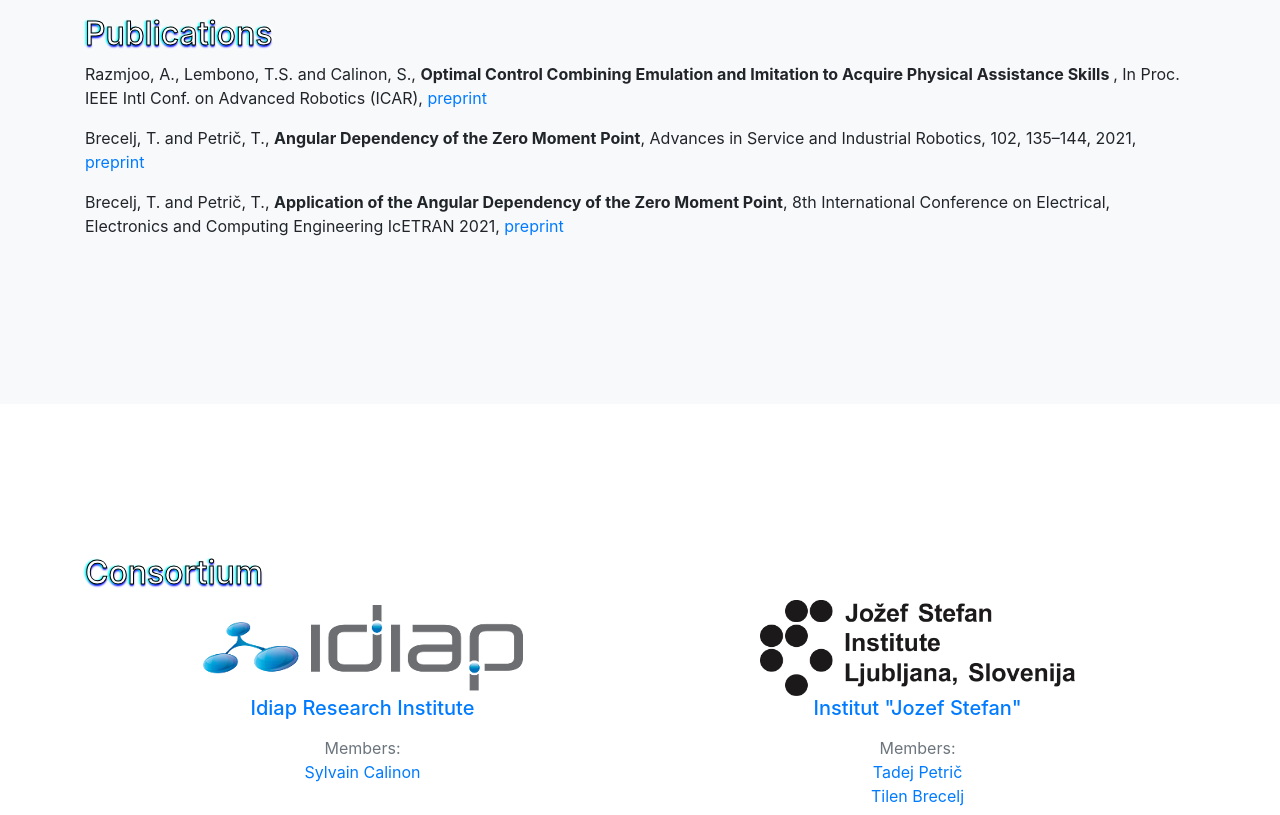
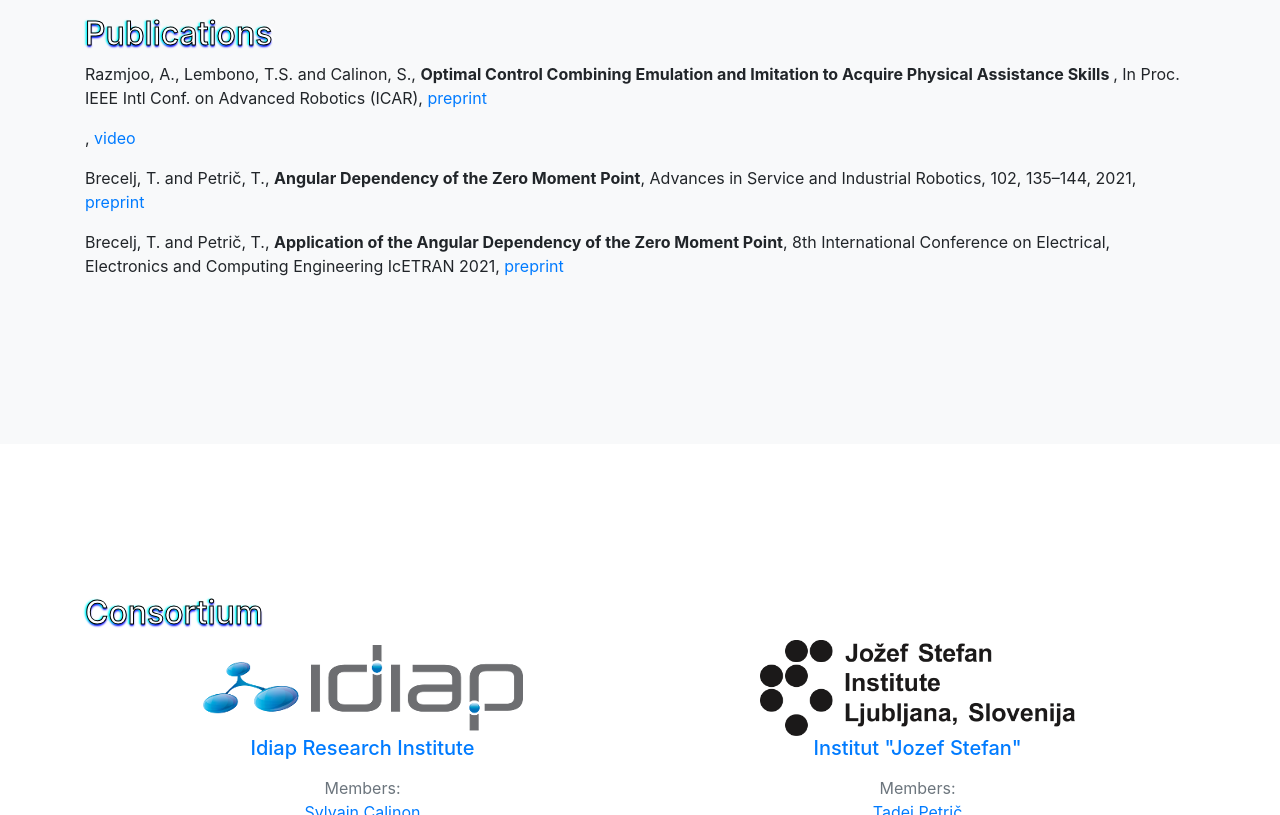
Before and after one commit to switch-project/switch-project.github.io, a website with bundled scripts: page index.htm in a window 1280 px wide. Shown: the part 2020-2835 px from the top of the page. Built offline with nearby package versions, Linux system fonts and the light colour scheme.

Commit message:
Update index.htm

```diff
--- a/index.htm
+++ b/index.htm
@@ -74,7 +74,7 @@
 <div class="row">
 <div class="col-lg-12 mx-auto">
 <h2>Publications</h2>
-<p>Razmjoo, A., Lembono, T.S. and Calinon, S., <b>Optimal Control Combining Emulation and Imitation to Acquire Physical Assistance Skills </b>, In Proc. IEEE Intl Conf. on Advanced Robotics (ICAR), <a href="https://publications.idiap.ch/attachments/papers/2021/Razmjoo_ICAR_2021.pdf">preprint</a></p>
+<p>Razmjoo, A., Lembono, T.S. and Calinon, S., <b>Optimal Control Combining Emulation and Imitation to Acquire Physical Assistance Skills </b>, In Proc. IEEE Intl Conf. on Advanced Robotics (ICAR), <a href="https://publications.idiap.ch/attachments/papers/2021/Razmjoo_ICAR_2021.pdf">preprint</a></p>, <a href="https://youtu.be/K8fQ43UN92E">video</a></p>
 <p>Brecelj, T. and Petrič, T., <b>Angular Dependency of the Zero Moment Point</b>, Advances in Service and Industrial Robotics, 102, 135–144, 2021, <a href="http://gofile.me/5vudT/bJwVN9FE2">preprint</a></p>
 <p>Brecelj, T. and Petrič, T., <b>Application of the Angular Dependency of the Zero Moment Point</b>, 8th International Conference on Electrical, Electronics and Computing Engineering IcETRAN 2021, <a href="http://gofile.me/5vudT/u1VbfnR88">preprint</a></p>
 <p>
```
